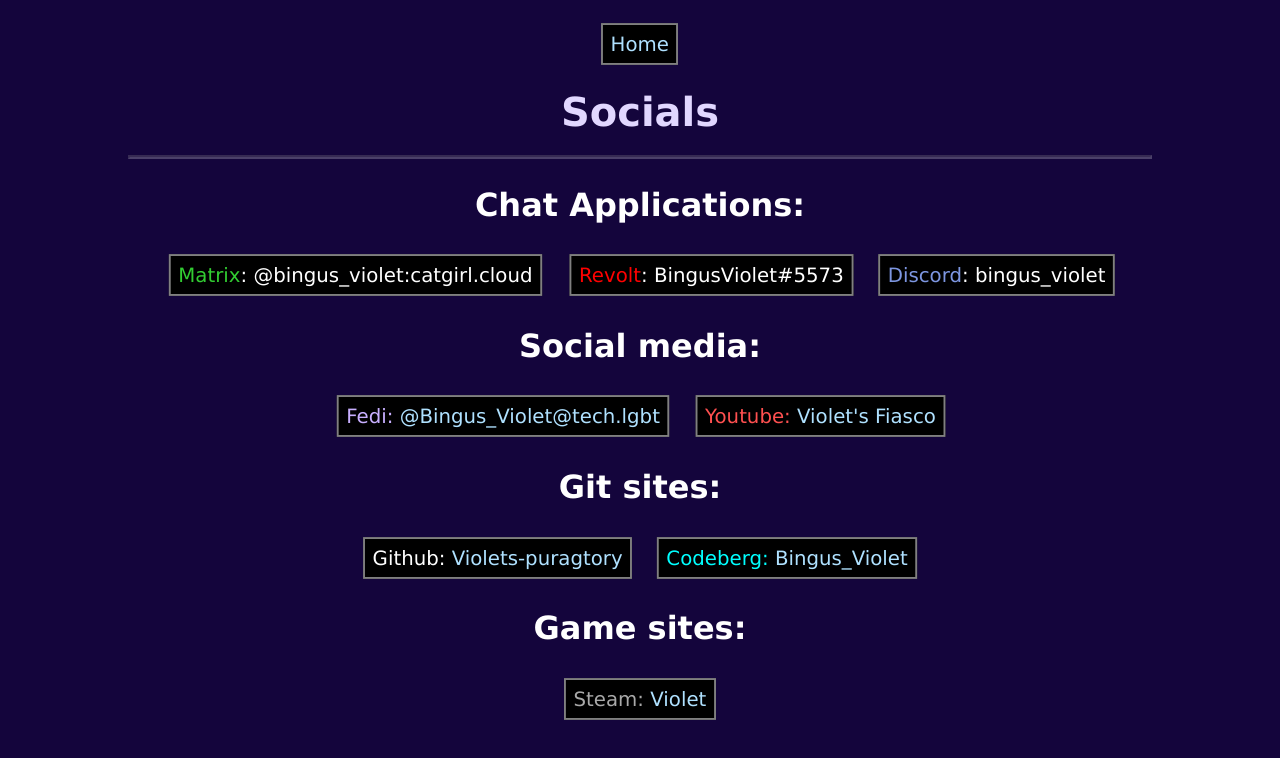
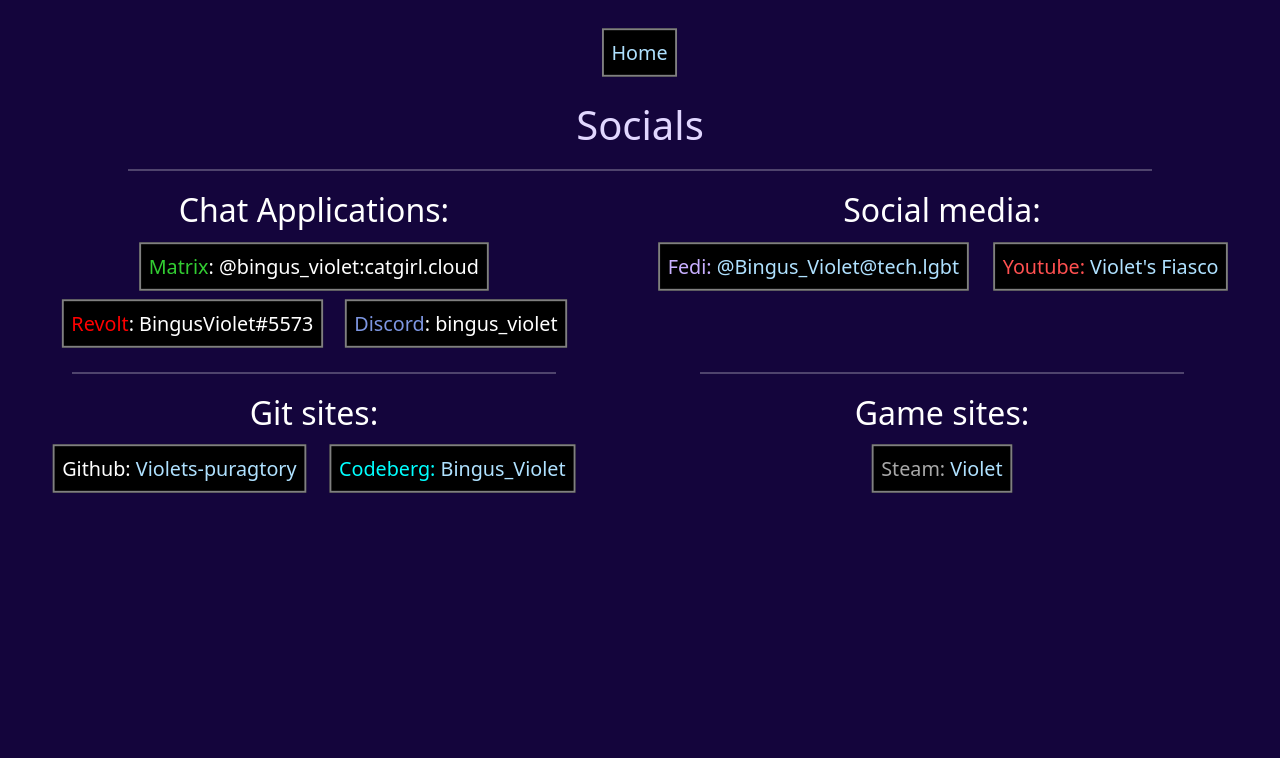
Before and after one commit to Violets-puragtory/Violets-Purgatory.dev, a website: page static/socials/index.html in a window 1280 px wide. Drawn offline with nearby package versions, Linux system fonts and the light colour scheme.

Commit message:
Improved Socials page!

```diff
--- a/static/socials/index.html
+++ b/static/socials/index.html
@@ -5,7 +5,10 @@
     <meta charset="UTF-8">
     <meta name="viewport" content="width=device-width, initial-scale=1.0">
 
+    <link rel="stylesheet" href="https://cdn.jsdelivr.net/npm/bootstrap@5.2.3/dist/css/bootstrap.min.css"
+        integrity="sha384-rbsA2VBKQhggwzxH7pPCaAqO46MgnOM80zW1RWuH61DGLwZJEdK2Kadq2F9CUG65" crossorigin="anonymous">
     <link rel="stylesheet" href="/style.css">
+
 
     <title>Socials - Violet's Purgatory</title>
 </head>
@@ -16,22 +19,38 @@
     <h1>Socials
         <hr>
     </h1>
-    <div class="fadediv">
+    <div class="fadediv row container-fluid">
+
+        <div class="col-sm-6">
             <h2>Chat Applications:</h2>
             <p class="chip"><span style="color: limegreen">Matrix</span>: @bingus_violet:catgirl.cloud</p>
             <p class="chip"><span style="color: red;">Revolt</span>: BingusViolet#5573</p>
             <p class="chip"><span style="color: rgb(125, 150, 225)">Discord</span>: bingus_violet</p>
+
+        </div>
+
+        <div class="col-sm-6">
             <h2>Social media:</h2>
             <p class="chip" style="color: rgb(200, 175, 255);">Fedi: <a
                     href="https://tech.lgbt/@Bingus_Violet">@Bingus_Violet@tech.lgbt</a></p>
             <p class="chip" style="color: rgb(255, 80, 80)">Youtube: <a
                     href="https://www.youtube.com/channel/UChcrBJNJLZucy3TPyGyAY2g">Violet's Fiasco</a></p>
+        </div>
+
+        <div class="col-sm-6">
+            <hr>
             <h2>Git sites:</h2>
             <p class="chip">Github: <a href="https://github.com/Violets-puragtory">Violets-puragtory</a></p>
-        <p class="chip" style="color: aqua">Codeberg: <a href="https://codeberg.org/Bingus_Violet">Bingus_Violet</a></p>
+            <p class="chip" style="color: aqua">Codeberg: <a href="https://codeberg.org/Bingus_Violet">Bingus_Violet</a>
+            </p>
+        </div>
+
+        <div class="col-sm-6">
+            <hr>
             <h2>Game sites:</h2>
             <p class="chip" style="color: darkgrey">Steam: <a
                     href="https://steamcommunity.com/id/Violet-The-Thigh-high-obtainer/">Violet</a></p>
+        </div>
 
     </div>
 </body>
```
Also changed, not shown: static/pronouns/index.html (+3 -3 lines). Lines whose indentation alone changed are shown as unchanged.
